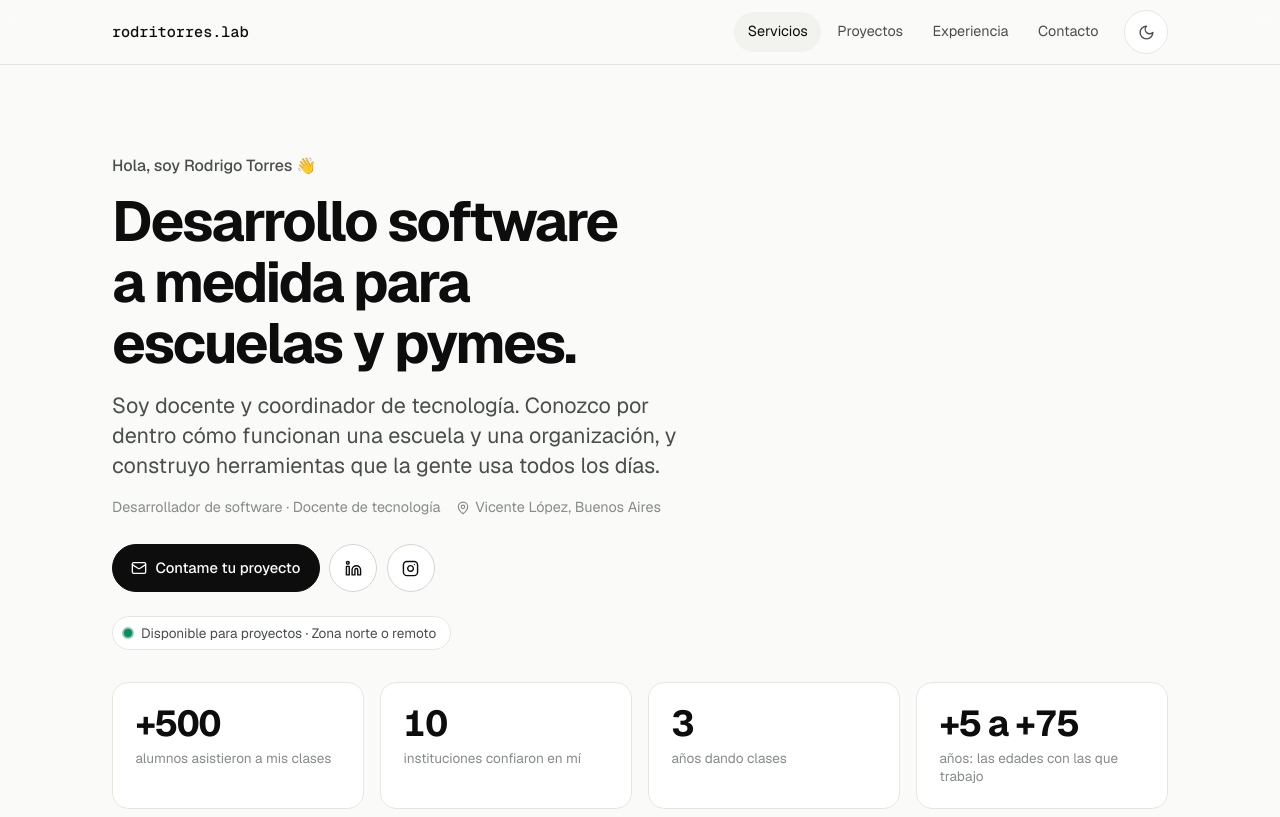
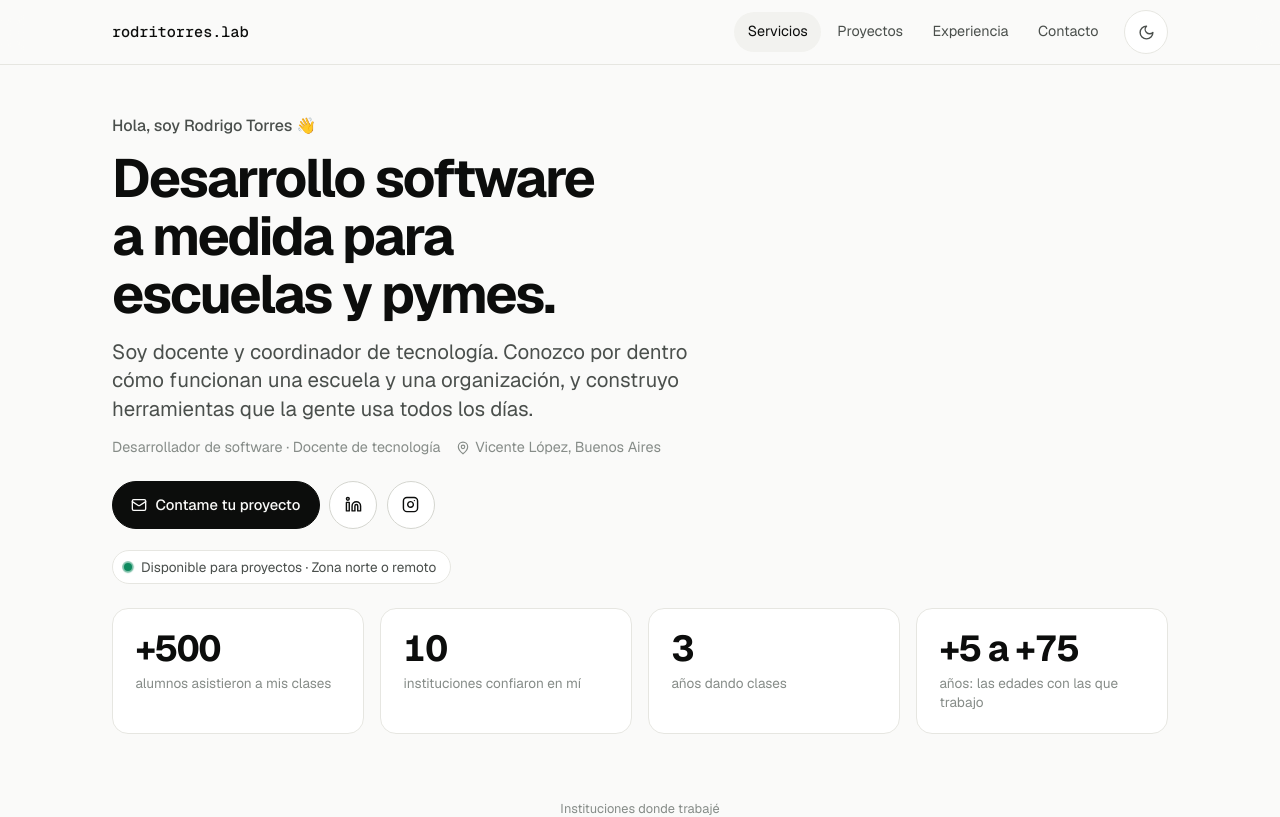
Before and after one commit to noemiestherlopez0-commits/portafoliorodritorres.lab, a React (Vite) app: page / in a window 1280 px wide. Shown: the top 817 px of the page. Built offline with nearby package versions, Linux system fonts and the light colour scheme.

Commit message:
El inicio se adapta al alto de la ventana en computadoras
Co-Authored-By: Claude Opus 5.5 <noreply@anthropic.com>
Claude-Session: https://claude.ai/code/session_01Cyy5QQ9SMcgwx8va3QJBEz

```diff
--- a/src/ux.css
+++ b/src/ux.css
@@ -430,3 +430,47 @@ h1, h2, h3 {
   white-space: nowrap;
   width: max-content;
 }
+
+/* ═══ Inicio que se adapta al alto de la ventana (computadoras) ═══
+   Todo el bloque de presentación (saludo, título, texto, botones y
+   "Disponible") entra en la primera pantalla, aunque la ventana sea baja. */
+@media (min-width: 860px) {
+  .presentacion {
+    grid-template-columns: minmax(0, 1.5fr) minmax(0, 1fr);
+    gap: clamp(2rem, 4vw, 4rem);
+    padding-top: clamp(1.5rem, 6vh, 5.5rem);
+  }
+  .presentacion .avatar-grande {
+    justify-self: center;
+    width: clamp(10rem, 36vh, 17rem);
+    height: clamp(10rem, 36vh, 17rem);
+  }
+  .presentacion .avatar-estado {
+    right: 9%;
+    bottom: 9%;
+  }
+  .saludo {
+    margin-bottom: clamp(0.4rem, 1.2vh, 0.75rem);
+  }
+  .presentacion h1 {
+    font-size: clamp(2.1rem, min(4.2vw, 7.4vh), 3.6rem);
+    max-width: 20ch;
+  }
+  .frase {
+    font-size: clamp(1rem, min(1.6vw, 2.9vh), 1.3rem);
+    margin-top: clamp(0.6rem, 1.8vh, 1rem);
+    max-width: 46ch;
+  }
+  .datos {
+    margin-top: clamp(0.5rem, 1.6vh, 1rem);
+  }
+  .presentacion .acciones {
+    margin-top: clamp(1rem, 2.6vh, 1.5rem);
+  }
+  .estado-linea {
+    margin-top: clamp(0.9rem, 2.6vh, 1.5rem);
+  }
+  .cifras {
+    margin-top: clamp(1.25rem, 3vh, 2rem);
+  }
+}
```
